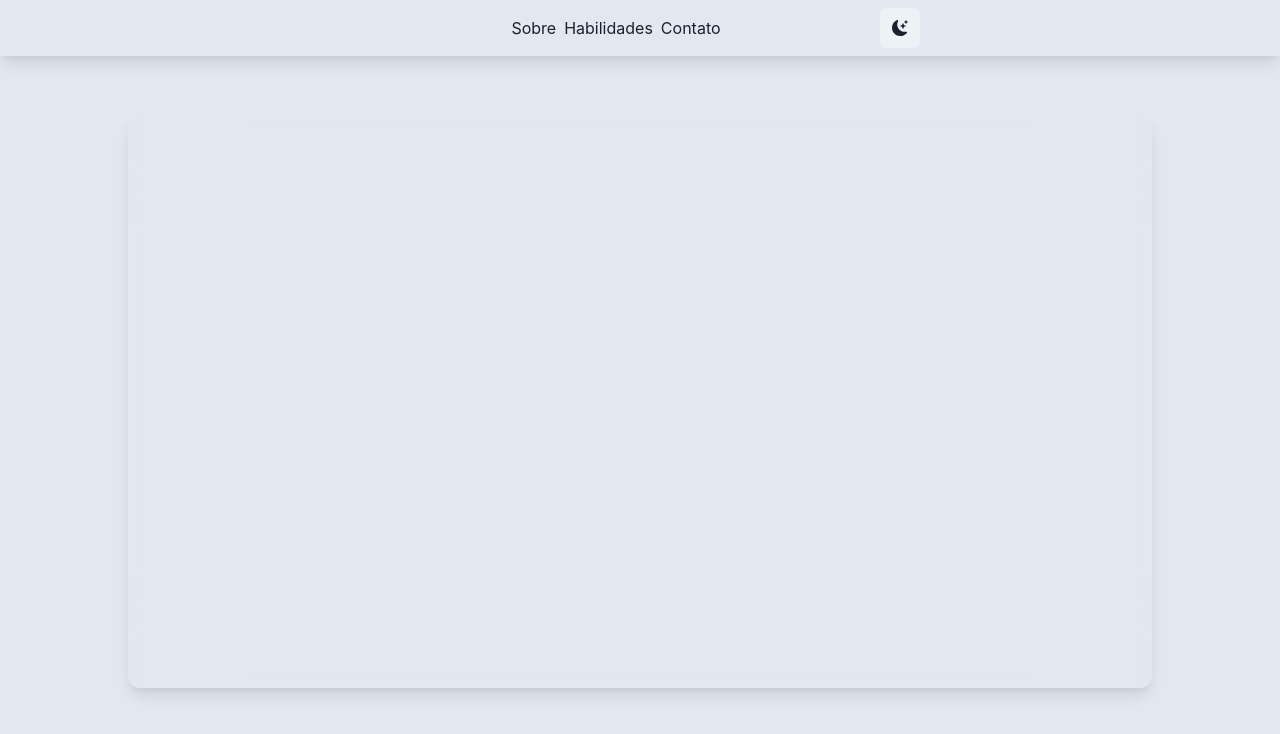
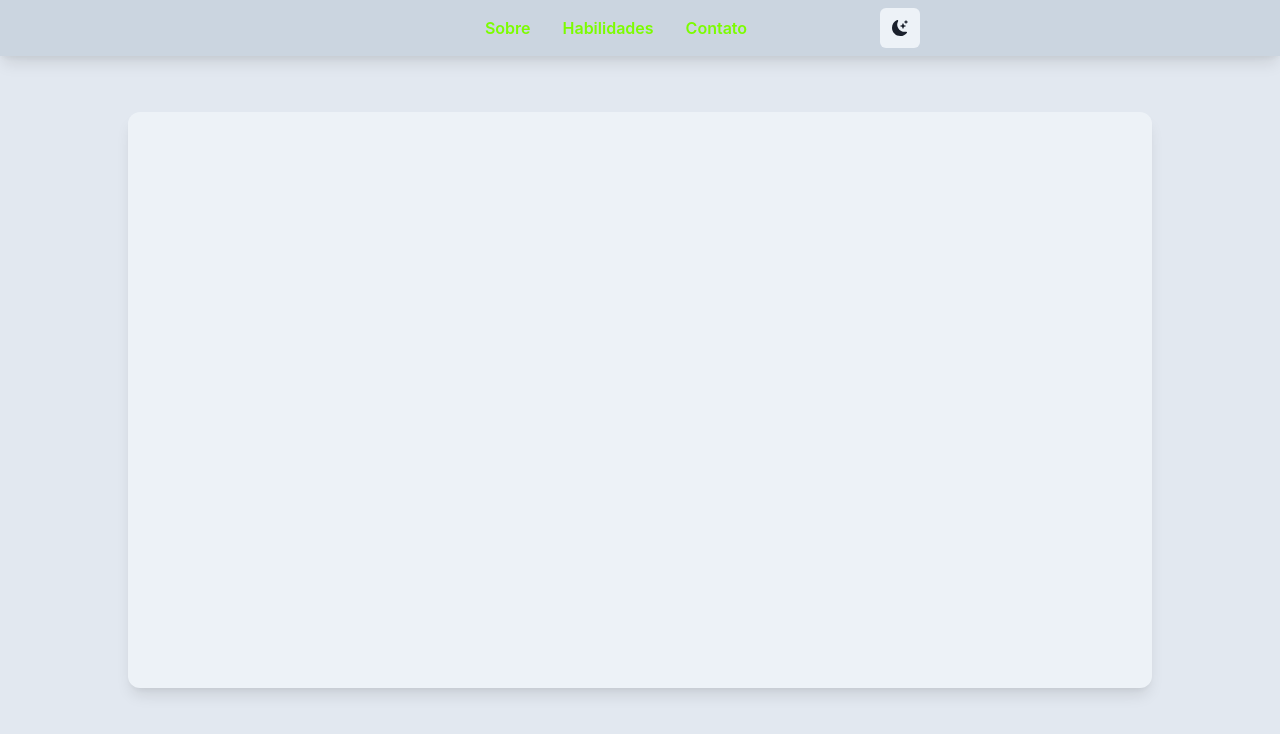
Before and after one commit to ClaudioBzrr/portfolio, a React (Vite) app: page / in a window 1280 px wide. Shown: the top 734 px of the page. Built offline with nearby package versions, Linux system fonts and the light colour scheme.

Commit message:
✔ Added: dark theme

```diff
--- a/src/components/Header.tsx
+++ b/src/components/Header.tsx
@@ -1,4 +1,4 @@
-import { Box, Flex, IconButton, Link, Stack, useColorMode} from "@chakra-ui/react";
+import { Box, Flex, IconButton, Link, Stack, useColorMode, useColorModeValue,} from "@chakra-ui/react";
 import { Link as ReactLink } from "react-router-dom";
 import {BsMoonStarsFill,BsSunFill} from 'react-icons/bs'
 
@@ -9,12 +9,12 @@ export function Header(){
 
     return(
         <Flex w={'100vw'} h={'7vh'} position={'fixed'} top={0}>
-            <Box w={'100%'} h={'100%'} boxShadow={'lg'}>
+            <Box w={'100%'} h={'100%'} boxShadow={'lg'} bg={useColorModeValue('gray.300','blackAlpha.100')}>
                 <Stack direction={"row"} justify={'center'} w={'100%'} h={'100%'} align={'center'}>
-                    <Stack w={'40%'} h={'100%'} direction={"row"} align={'center'} justify={'center'}>
-                        <Link as={ReactLink} to={'/about'}>Sobre</Link>
-                        <Link as={ReactLink} to={'/skills'}>Habilidades</Link>
-                        <Link as={ReactLink} to={'/contact'}>Contato</Link>
+                    <Stack w={'40%'} h={'100%'} direction={"row"} align={'center'} justify={'center'} spacing={8}>
+                        <Link textColor={'lawngreen'} fontWeight={'semibold'} as={ReactLink} to={'/about'}>Sobre</Link>
+                        <Link textColor={'lawngreen'} fontWeight={'semibold'} as={ReactLink} to={'/skills'}>Habilidades</Link>
+                        <Link textColor={'lawngreen'} fontWeight={'semibold'} as={ReactLink} to={'/contact'}>Contato</Link>
                     </Stack>
                     <Stack align={'center'} justify={'center'}>
                         <IconButton
--- a/src/pages/Home.tsx
+++ b/src/pages/Home.tsx
@@ -3,11 +3,11 @@ import { Header } from "../components/Header";
 
 export function Home(){
     return(
-        <Flex h={'100vh'} w={'100vw'} bg={useColorModeValue('gray.200','gray.700')}>
+        <Flex h={'100vh'} w={'100vw'} bg={useColorModeValue('gray.200','blackAlpha.800')}>
             <Stack h={'100%'} w={'100%'}>
                 <Header/>
                 <Stack align={'center'} justify={'center'}  w={'100%'} h={'100%'}>
-                    <Box rounded={'xl'}  backdropFilter={'blur(50px)'} maxW={'90%'} w={'5xl'} h={'xl'} boxShadow={'lg'}>
+                    <Box rounded={'xl'}  backdropFilter={'blur(50px)'} maxW={'90%'} w={'5xl'} h={'xl'} boxShadow={'lg'} bg={useColorModeValue('gray.100','blackAlpha.400')}>
 
                     </Box>
                 </Stack>
```
